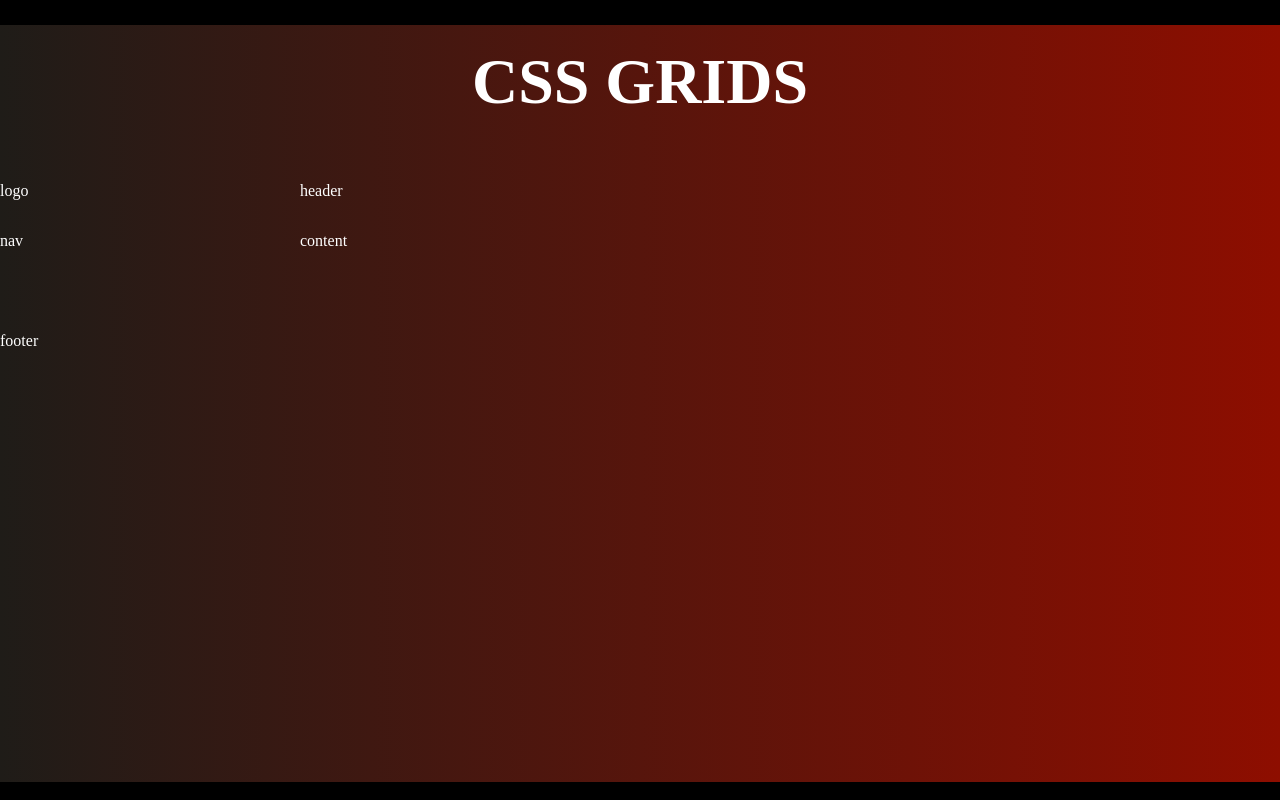
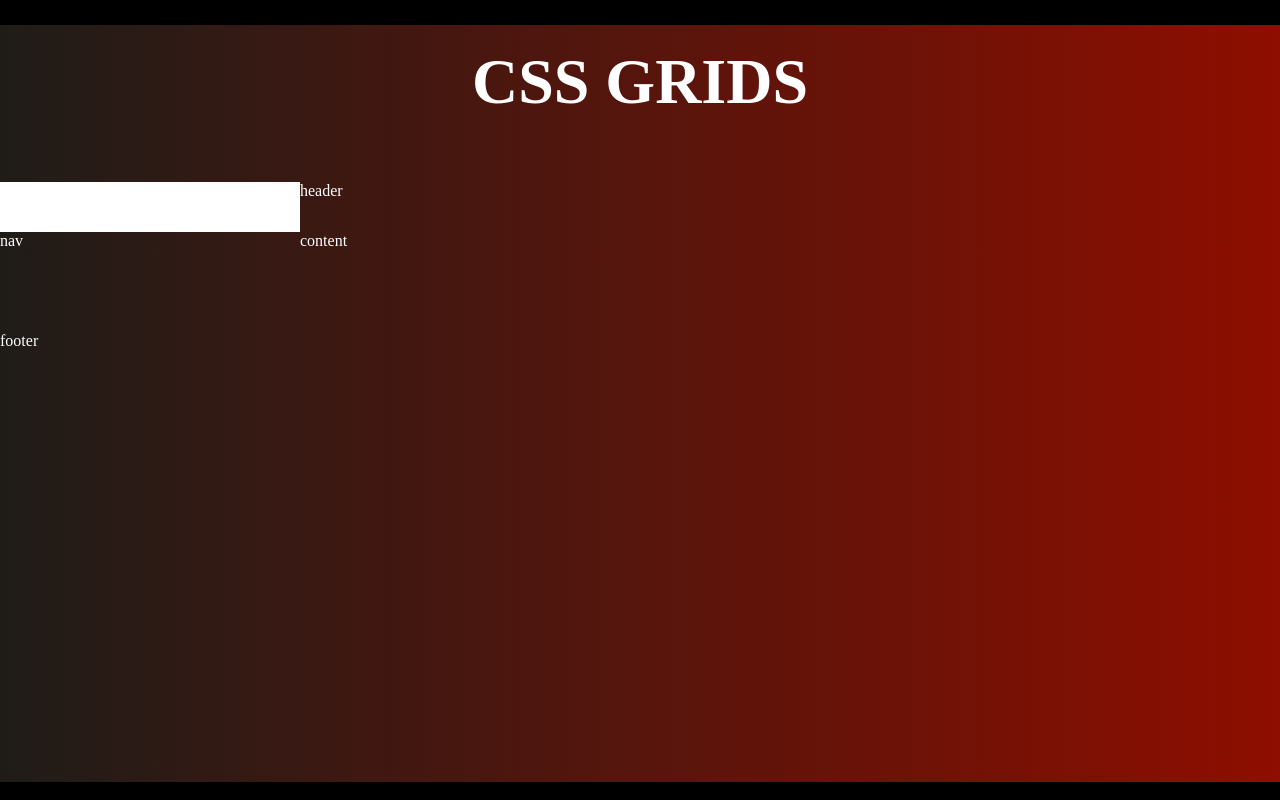
Before and after one commit to heytemisan/gridGarden, a React (Create React App) app: page / in a window 1280 px wide. Built offline with nearby package versions, Linux system fonts and the light colour scheme; a web font is replaced by a local one.

Commit message:
updated App.js

```diff
--- a/src/App.css
+++ b/src/App.css
@@ -23,3 +23,11 @@ h1 {
   grid-template-rows: 50px 100px;
   grid-template-columns: 300px 300px
 }
+
+.logo {
+  background-color: rgb(255, 255, 255);
+  grid-row-start:1;
+  grid-row-end:2;
+  grid-column-start:1;
+  grid-column-end:2;
+}
```
